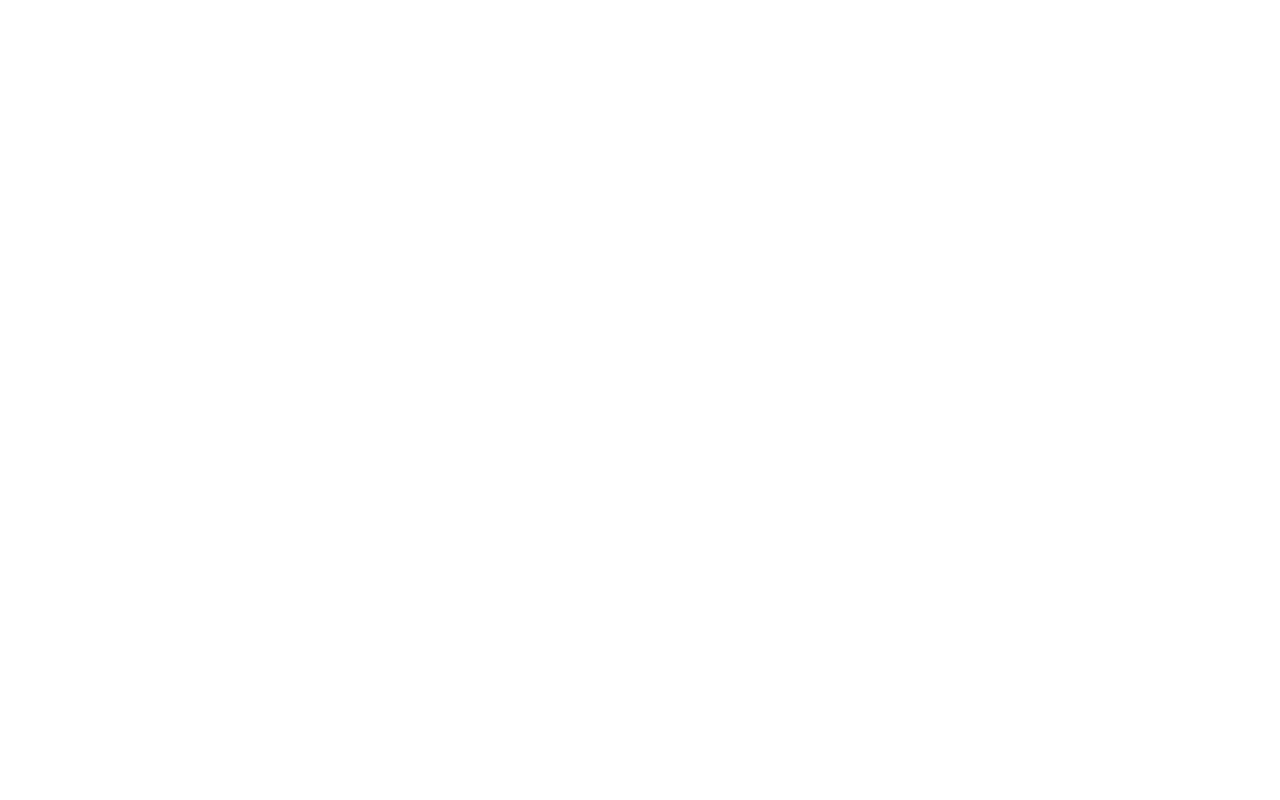
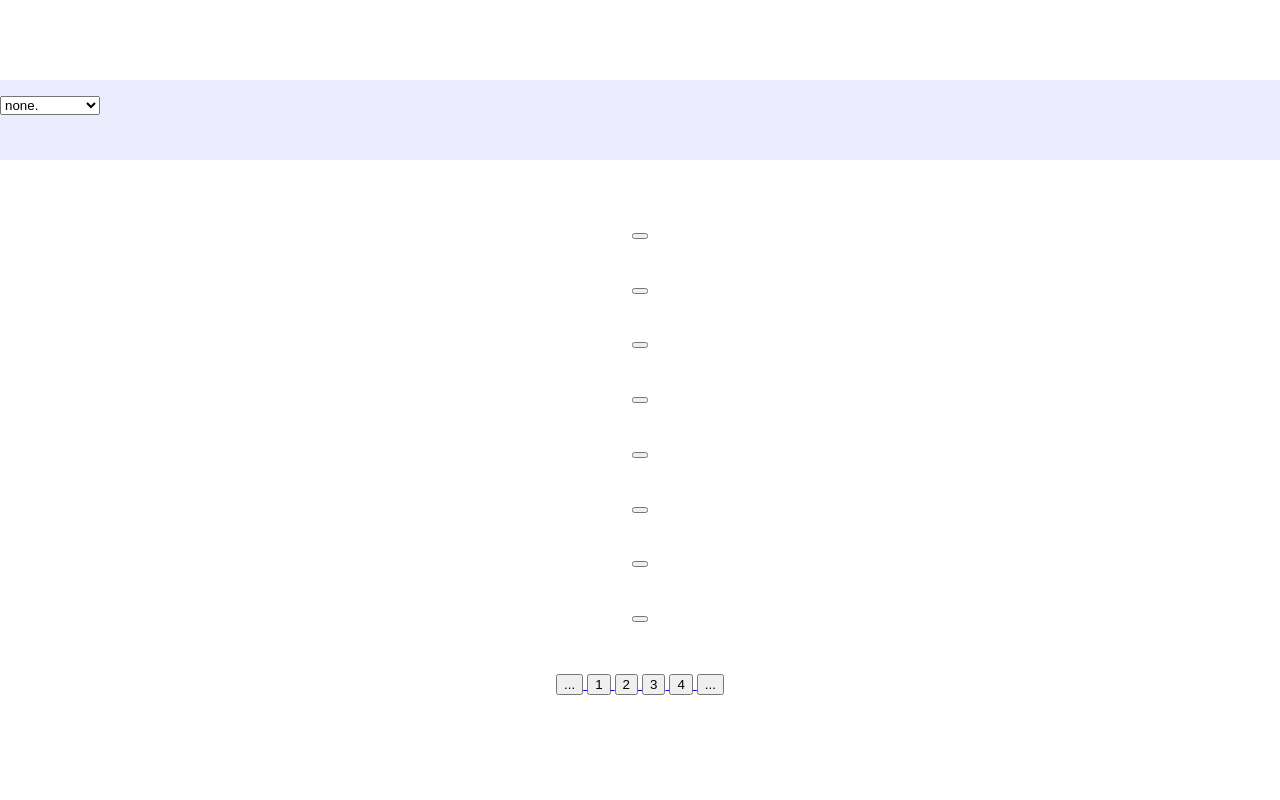
Before and after one commit to kescudero2209/Media-Query, a plain HTML site: page index.html in a window 1280 px wide. Drawn offline with Linux system fonts and the light colour scheme.

Commit message:
adding structure in the page

```diff
--- a/assets/css/style.css
+++ b/assets/css/style.css
@@ -0,0 +1,40 @@
+html,
+body {
+  padding: 0px;
+  margin: 0px;
+}
+nav{
+grid-area: menu;
+}
+main {
+  grid-area: seccion-principal;
+}
+
+footer {
+  grid-area: pie-de-pagina;
+}
+.contenedor {
+  display: grid;
+  grid-template-rows: 10% 10% 70% 10%;
+  grid-template-areas:
+    "menu"
+    "busqueda"
+    "seccion-principal"
+    "pie-de-pagina";
+    height: 100vh;
+}
+
+
+.filter{
+  grid-area: busqueda;
+  background-color: #ececff;
+}
+
+
+.container{
+  display: flex;
+  justify-content:space-around;
+  align-items: center;
+  flex-direction: column;
+
+}
--- a/index.html
+++ b/index.html
@@ -4,9 +4,132 @@
     <meta charset="UTF-8">
     <meta http-equiv="X-UA-Compatible" content="IE=edge">
     <meta name="viewport" content="width=device-width, initial-scale=1.0">
+    <link rel="stylesheet" href="assets/css/style.css">
     <title>Document</title>
 </head>
 <body>
+    <div class="contenedor">
+        <nav class="menu">
 
+        </nav>
+        <form class="filter">
+          <p></p>
+          <select name="filter" id="filter">
+            <option value="none">none.</option>
+            <option value="b-sell">mas vendido</option>
+            <option value="low">menor precio</option>
+            <option value="high">mayor precio</option>
+          </select>
+        </form>
+
+        <main class="container">
+          <div class="principal-products">
+            <div class="card">
+              <img
+                src=""
+
+              />
+              <h3></h3>
+              <button></button>
+            </div>
+            <div class="card card-hide">
+              <img
+                src=""
+
+              />
+              <div class="content">
+                <h3></h3>
+                <button></button>
+              </div>
+            </div>
+            <div class="card card-hide">
+              <img
+                src=""
+
+              />
+              <div class="content">
+                <h3></h3>
+                <button></button>
+              </div>
+            </div>
+            <div class="card card-hide">
+              <img
+                src=""
+
+              />
+              <div class="content">
+                <h3></h3>
+                <button></button>
+              </div>
+            </div>
+            <div class="card card-hide">
+              <img
+                src=""
+
+              />
+              <div class="content">
+                <h3></h3>
+                <button></button>
+              </div>
+            </div>
+            <div class="card card-hide">
+              <img
+                src=""
+
+              />
+              <div class="content">
+                <h3></h3>
+                <button></button>
+              </div>
+            </div>
+            <div class="card card-hide">
+              <img
+                src=""
+
+              />
+              <div class="content">
+                <h3></h3>
+                <button></button>
+              </div>
+            </div>
+            <div class="card card-hide">
+              <img
+                src=""
+
+              />
+              <div class="content">
+                <h3></h3>
+                <button></button>
+              </div>
+            </div>
+
+
+          </div>
+          <div class="flex-item">
+            <a href="#">
+              <button>...</button>
+            </a>
+            <a href="#">
+              <button>1</button>
+            </a>
+            <a href="#">
+              <button>2</button>
+            </a>
+            <a href="#">
+              <button>3</button>
+            </a>
+            <a href="#">
+              <button>4</button>
+            </a>
+            <a href="#">
+              <button>...</button>
+            </a>
+          </div>
+        </main>
+
+        <footer>
+
+        </footer>
+      </div>
 </body>
 </html>
```
